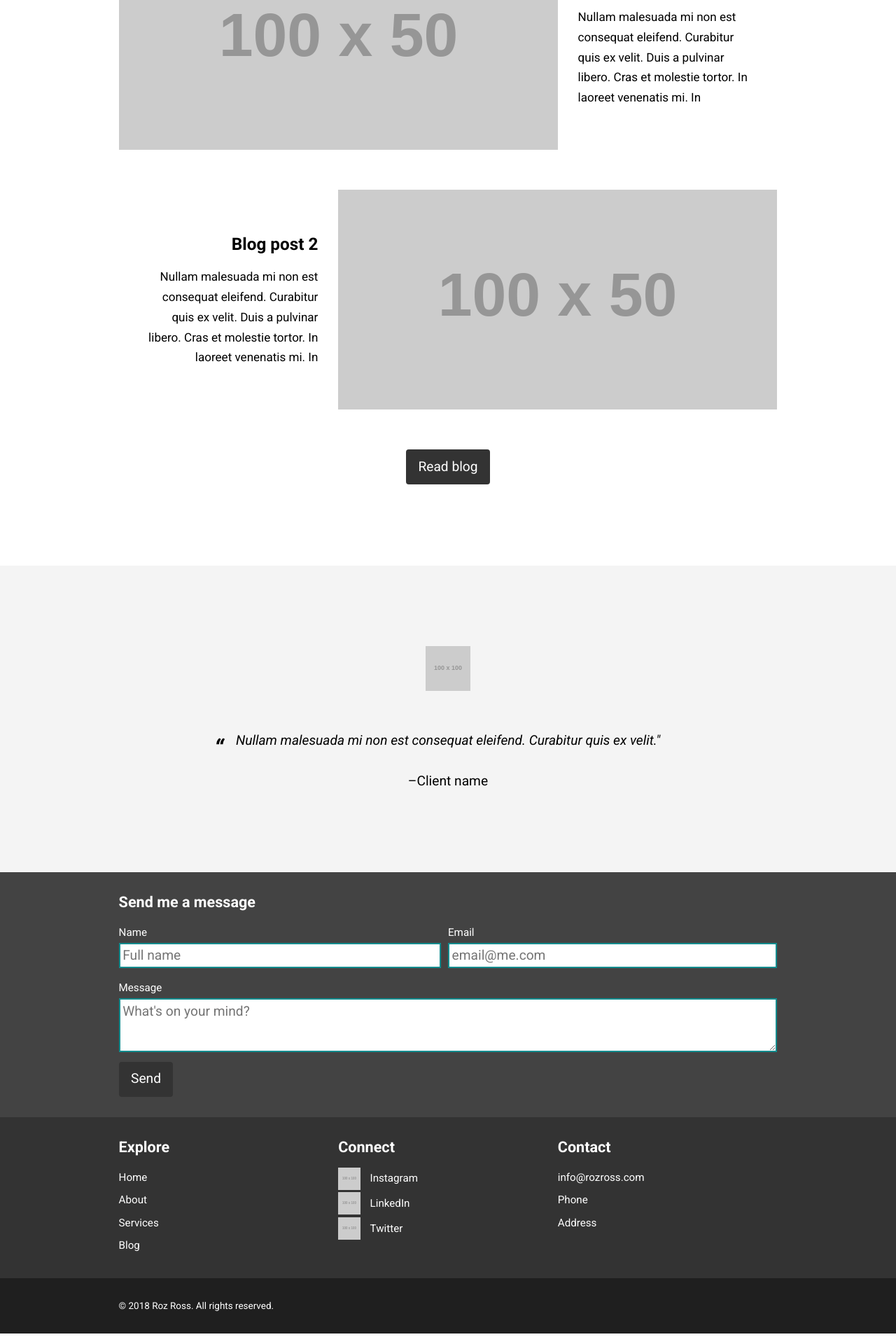
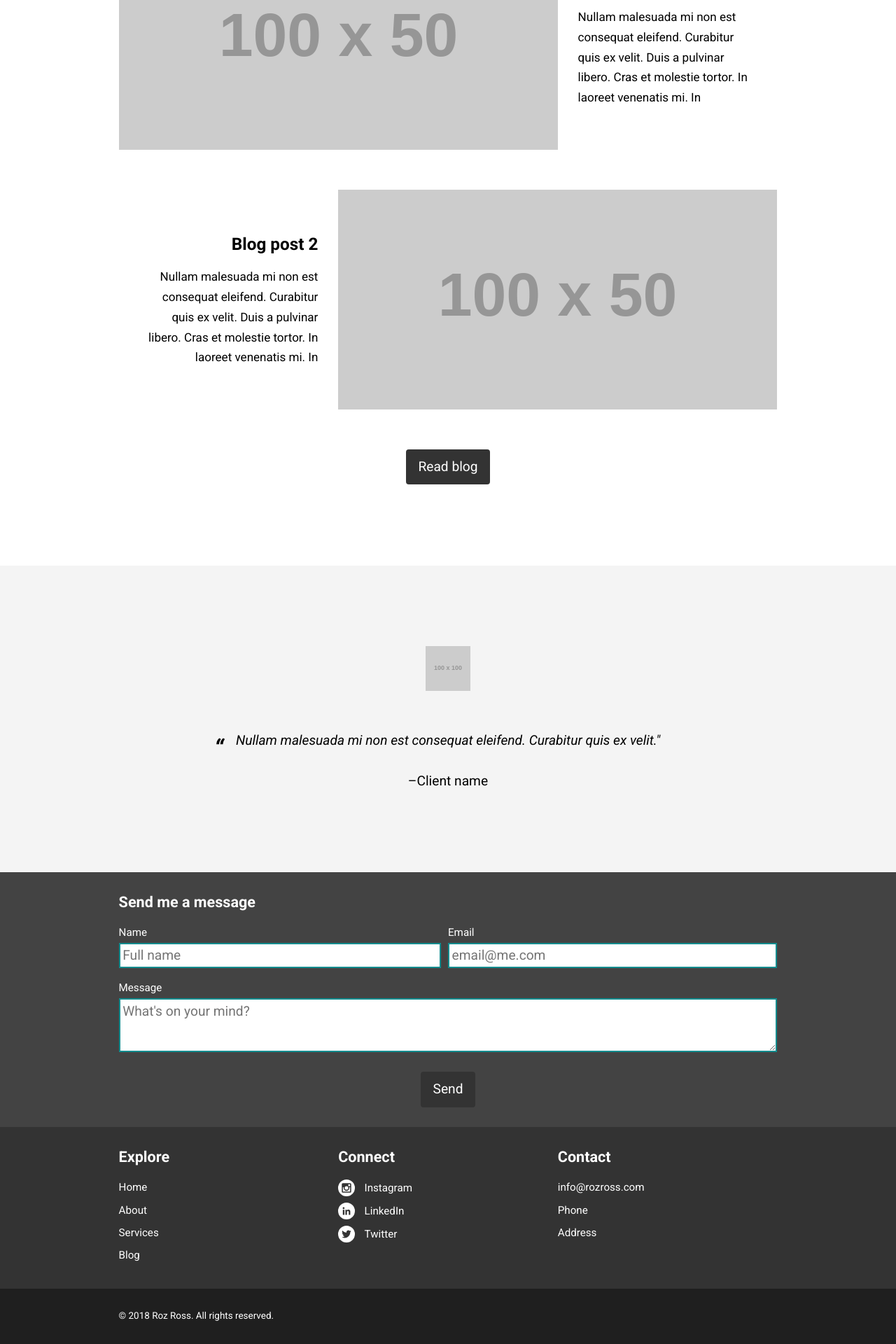
Before and after one commit to AlexSpagnuolo/rozross, a Jekyll site: the page built from index.html, in a window 1280 px wide. Shown: the part 1450-3370 px from the top of the page at 70% size. Built offline with Jekyll 4.4.1, drawn with Linux system fonts in a browser that asks for light colours.

Commit message:
Update footer colours and icons

```diff
--- a/_includes/footer.html
+++ b/_includes/footer.html
@@ -13,13 +13,13 @@
           <input type="email" id="email" name="email" placeholder="email@me.com">
         </div>
 
-        <div class="unit xs-1 push-1-2">
+        <div class="unit xs-1 push">
           <label class="micro" for="message">Message</label>
           <textarea id="message" name="message" placeholder="What's on your mind?"></textarea>
         </div>
 
-        <div class="unit xs-1">
-          <button type="submit">Send</button>
+        <div class="unit xs-1 text-center">
+          <button class="coral-btn" type="submit">Send</button>
         </div>
 
       </form>
@@ -51,17 +51,16 @@
         <ul class="list-group push-0 micro">
           <li class="push-1-8">
             <a class="footer-icon-link" href="https://www.instagram.com/rozross/" rel="external" itemprop="url">
-              <i class="icon i-32 footer-icon">
-                <img class="img-flex" src="https://via.placeholder.com/100" alt="Instagram">
-              </i>
+              <i class="icon i-24 footer-icon">
+                <svg xmlns="http://www.w3.org/2000/svg" id="Layer_1" viewBox="0 0 100 100" width="100" height="100"><defs><style>.cls-1{fill:#fff}</style></defs><path d="M50 60.77A10.77 10.77 0 1 0 39.23 50 10.77 10.77 0 0 0 50 60.77z" class="cls-1"/><path d="M67.23 50a17.23 17.23 0 0 1-34.46 0 17 17 0 0 1 .57-4.31h-4.88v23.69a2.16 2.16 0 0 0 2.16 2.16h38.76a2.16 2.16 0 0 0 2.16-2.16V45.69h-4.88a17 17 0 0 1 .57 4.31z" class="cls-1"/><path d="M50 0a50 50 0 1 0 50 50A50 50 0 0 0 50 0zm28 71.54A6.46 6.46 0 0 1 71.54 78H28.46A6.46 6.46 0 0 1 22 71.54V28.46A6.46 6.46 0 0 1 28.46 22h43.08A6.46 6.46 0 0 1 78 28.46z" class="cls-1"/><path d="M62.92 28.46h6.46a2.15 2.15 0 0 1 2.15 2.15v6.46a2.15 2.15 0 0 1-2.15 2.15h-6.45a2.16 2.16 0 0 1-2.16-2.16v-6.45a2.15 2.15 0 0 1 2.15-2.15z" class="cls-1"/></svg>              </i>
               <span class="icon-label footer-social-link">Instagram</span>
             </a>
           </li>
 
           <li class="push-1-8">
             <a class="footer-icon-link" href="https://www.linkedin.com/in/rozross/" rel="external" itemprop="url">
-              <i class="icon i-32 footer-icon">
-                <img class="img-flex" src="https://via.placeholder.com/100" alt="LinkedIn">
+              <i class="icon i-24 footer-icon">
+                <svg xmlns="http://www.w3.org/2000/svg" id="Layer_1" width="100" height="100" viewBox="0 0 100 100"><defs><style>.cls-1{fill:#fff}</style></defs><path d="M50 0a50 50 0 1 0 50 50A50 50 0 0 0 50 0zM37.51 72.57h-9.38V42.42h9.38zM32.83 38.3a5.44 5.44 0 1 1 5.43-5.44 5.44 5.44 0 0 1-5.43 5.44zm39.78 34.27h-9.37V57.91c0-3.5-.06-8-4.87-8s-5.62 3.81-5.62 7.75v14.91h-9.36V42.42h9v4.12h.13a9.85 9.85 0 0 1 8.87-4.87c9.49 0 11.24 6.24 11.24 14.36z" class="cls-1"/></svg>
               </i>
               <span class="icon-label footer-social-link">LinkedIn</span>
             </a>
@@ -69,9 +68,8 @@
 
           <li class="push-1-8">
             <a class="footer-icon-link" href="https://twitter.com/rozross" rel="external" itemprop="url">
-              <i class="icon i-32 footer-icon">
-                <img class="img-flex" src="https://via.placeholder.com/100" alt="Twitter">
-              </i>
+              <i class="icon i-24 footer-icon">
+                <svg xmlns="http://www.w3.org/2000/svg" id="Layer_1" viewBox="0 0 100 100" width="100" height="100"><defs><style>.cls-1{fill:#fff}</style></defs><path d="M50 0a50 50 0 1 0 50 50A50 50 0 0 0 50 0zm22.27 38.58v1.49c0 15.18-11.56 32.68-32.69 32.68A32.49 32.49 0 0 1 22 67.59a22.53 22.53 0 0 0 2.74.16A23 23 0 0 0 39 62.83a11.49 11.49 0 0 1-10.73-8 11.81 11.81 0 0 0 2.16.2 11.66 11.66 0 0 0 3-.4 11.5 11.5 0 0 1-9.22-11.27v-.14a11.46 11.46 0 0 0 5.2 1.44 11.49 11.49 0 0 1-3.51-15.31 32.62 32.62 0 0 0 23.68 12 11.32 11.32 0 0 1-.3-2.62 11.5 11.5 0 0 1 19.88-7.86 22.84 22.84 0 0 0 7.29-2.79 11.47 11.47 0 0 1-5 6.36A22.8 22.8 0 0 0 78 32.63a23.33 23.33 0 0 1-5.73 5.95z" class="cls-1"/></svg>              </i>
               <span class="icon-label footer-social-link">Twitter</span>
             </a>
           </li>
```
